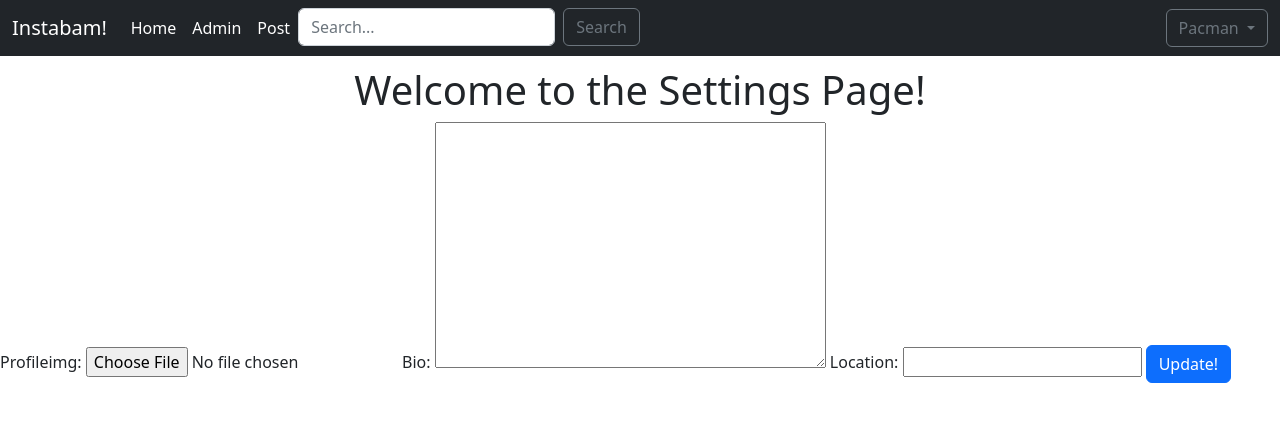
After one commit to ikeasamoahansah/instabam, a Django app: page /profile/settings in a window 1280 px wide. The commit adds this page. Shown: the top 422 px of the page. Run offline with Django 4.2, Linux system fonts and the light colour scheme; a user stored in the database is signed in; data comes from the database, SQL or seed files in the repository.

Commit message:
all functionality complete

```diff
--- a/backend/socioApp/instabam/admin.py
+++ b/backend/socioApp/instabam/admin.py
@@ -5,3 +5,5 @@ from .models import *
 admin.site.register(Post)
 admin.site.register(Reply)
 admin.site.register(UserProfile)
+admin.site.register(LikePost)
+admin.site.register(FollowersCount)
--- a/backend/socioApp/instabam/forms.py
+++ b/backend/socioApp/instabam/forms.py
@@ -1,7 +1,7 @@
 from django import forms
 from django.contrib.auth.forms import UserCreationForm
 from django.contrib.auth.models import User
-from .models import Post
+from .models import Post, UserProfile
 
 
 class RegisterForm(UserCreationForm):
@@ -12,6 +12,13 @@ class RegisterForm(UserCreationForm):
         fields = ["email", "username", "first_name", "last_name", "password1", "password2"]
 
 
+class UpdateForm(forms.ModelForm):
+
+    class Meta:
+        model = UserProfile
+        fields = ["profileimg", "bio", "location"]
+
+
 class PostForm(forms.ModelForm):
 
     class Meta:
--- a/backend/socioApp/instabam/models.py
+++ b/backend/socioApp/instabam/models.py
@@ -18,6 +18,9 @@ class Post(models.Model):
     def reply_count(self):
         return Reply.objects.filter(post=self).count()
 
+    def like_count(self):
+        return LikePost.objects.filter(post=self).count()
+
 
 class Reply(models.Model):
     user = models.ForeignKey(User, on_delete=models.CASCADE)
@@ -32,20 +35,30 @@ class Reply(models.Model):
     class Meta:
         ordering = ['-created_at']
 
+class LikePost(models.Model):
+    post = models.ForeignKey(Post, on_delete=models.CASCADE)
+    user = models.ForeignKey(User, on_delete=models.CASCADE)
+
+    def __str__(self):
+        return f"Liked by {self.user.username}"
+
 
 class UserProfile(models.Model):
-    user = models.OneToOneField(User, on_delete=models.CASCADE)
-    follows = models.ManyToManyField(User, related_name='followed_by', symmetrical=False, blank=True)
-
-    def follow(self, user):
-        self.follows.add(user)
-
-    def unfollow(self, user):
-        self.follows.remove(user)
+    user = models.ForeignKey(User, on_delete=models.CASCADE)
+    bio = models.TextField(blank=True)
+    profileimg = models.ImageField(upload_to='profile_images/', default='blank-profile-picture.jpg')
+    location = models.CharField(max_length=100, blank=True)
 
     def __str__(self):
-        return f"{self.user.username}"
+        return self.user.username
 
+
+class FollowersCount(models.Model):
+    follower = models.CharField(max_length=100)
+    user = models.CharField(max_length=100)
+
+    def __str__(self):
+        return self.user
 
 @receiver(post_save, sender=User)
 def create_user_profile(sender, instance, created, **kwargs):
--- a/backend/socioApp/instabam/templates/instabam/home.html
+++ b/backend/socioApp/instabam/templates/instabam/home.html
@@ -15,10 +15,16 @@
 
                 <div class="card-body">
                     <p class="card-text">{{post.caption_text}}</p>
+                    <p class="card-text">Likes: {{post.like_count}}</p>
                     <div class="d-flex justify-content-between align-items-center">
                         <div class="btn-group">
                             <a href="{% url 'view_post' post.id %}">
                                 <button type="submit" class="btn btn-success badge" name="reply-button">Reply</button>
+                            </a>
+                        </div>
+                        <div class="btn-group">
+                            <a href="/like-post?post_id={{post.id}}">
+                                <button type="submit" class="btn btn-primary badge" name="like-button">Like</button>
                             </a>
                         </div>
                         {% if user == post.author %}
--- a/backend/socioApp/instabam/templates/instabam/layout.html
+++ b/backend/socioApp/instabam/templates/instabam/layout.html
@@ -43,8 +43,9 @@
                   {{user.username}}
                 </button>
                 <ul class="dropdown-menu">
-                  <li><a class="dropdown-item" href="{% url 'profile' user.id %}">Profile</a></li>
+                  <li><a class="dropdown-item" href="{% url 'profile' user.username %}">Profile</a></li>
                   <li><a class="dropdown-item" href="{% url 'update_user' %}">Update user</a></li>
+                  <li><a class="dropdown-item" href="{% url 'settings' %}">Settings</a></li>
                   <li><a class="dropdown-item" href="{% url 'logout' %}">Logout</a></li>
                 </ul>
               </div>
--- a/backend/socioApp/instabam/templates/instabam/search.html
+++ b/backend/socioApp/instabam/templates/instabam/search.html
@@ -10,7 +10,7 @@
 {% if users %}
   <ul>
     {% for user in users %}
-        <li><a href="{% url 'profile' user.id %}">{{ user.username }}</a></li>
+        <li><a href="{% url 'profile' user.username %}">{{ user.username }}</a></li>
     {% endfor %}
   </ul>
 {% else %}
--- a/backend/socioApp/instabam/templates/instabam/view_post.html
+++ b/backend/socioApp/instabam/templates/instabam/view_post.html
@@ -9,6 +9,7 @@
 <div class='container'>
     <img src="{{post.body.url}}" style="object-fit: contain; max-height: 15rem;" alt="image" class="img-thumbnail card-img-top img-responsive"/>
 </div>
+<p>Likes: {{post.like_count}}</p>
 <p>Replies: {{ reply_count }}</p>
 
 <!-- Display replies -->
--- /dev/null
+++ b/backend/socioApp/instabam/templates/registration/settings.html
@@ -0,0 +1,13 @@
+{% extends "instabam/layout.html" %}
+
+{%block body%}
+<h1 class="text-center" style="padding-top: 10px;">Welcome to the Settings Page!</h1>
+
+<div class="form-group">
+    <form method="post" enctype="multipart/form-data">
+        {% csrf_token %}
+        {{form}}
+        <button type="submit" class="btn btn-primary">Update!</button>
+    </form>
+</div>
+{%endblock%}
--- a/backend/socioApp/instabam/urls.py
+++ b/backend/socioApp/instabam/urls.py
@@ -12,10 +12,13 @@ urlpatterns = [
     path('logout', views.logout_view, name="logout"),
     path('post_cont', views.post_content, name="post"),
     path('search/', views.search, name='search'),
-    path('profile/u/<int:my_id>', views.profile, name="profile"),
-    path('profile/u/update_user', views.update_user, name="update_user" ),
+    path('profile/u/<str:pk>', views.profile, name="profile"),
+    path('profile/update_user', views.update_user, name="update_user" ),
+    path('profile/settings', views.settings, name="settings" ),
     path('post/<int:post_id>/', views.view_post, name='view_post'),
     path('post/<int:post_id>/reply/', views.reply, name='reply'),
+    path('like-post/', views.like_post, name='like-post'),
+    path('follow/', views.follow, name='follow'),
 
     path('reset_password/',
          auth_views.PasswordResetView.as_view(template_name='registration/reset_password.html'),
--- a/backend/socioApp/instabam/views.py
+++ b/backend/socioApp/instabam/views.py
@@ -74,49 +74,65 @@ def post_content(request):
     return render(request, 'instabam/post.html', {"form":form})
 
 @login_required(login_url='/login')
-def profile(request, my_id):
+def profile(request, pk):
 
-    user_to_follow = User.objects.get(id=my_id)
+    user_to_follow = User.objects.get(username=pk)
     profile = UserProfile.objects.get(user=user_to_follow)
     get_and_del(request)
 
-    if request.method == "POST":
-        # current_user_profile = request.user.userprofile
+    follower = request.user.username
+    user = pk
 
-        action = request.POST["follow"]
+    if FollowersCount.objects.filter(follower=follower, user=user).first():
+        button_text = 'Unfollow'
+    else:
+        button_text = 'Follow'
 
-        if action == "unfollow":
-            # current_user_profile.follows.remove(profile)
-            unfollow_user(request, my_id)
-        elif action == "follow":
-            # current_user_profile.follows.add(profile)
-            follow_user(request, my_id)
+        user_followers = len(FollowersCount.objects.filter(user=pk))
+        user_following = len(FollowersCount.objects.filter(follower=pk))
 
-        # current_user_profile.save()
 
     return render(request, 'instabam/profile.html', {
         "profile": profile,
-        "posts": Post.objects.all().order_by('-updated_at')
+        "posts": Post.objects.all().order_by('-updated_at'),
+        "button_text": button_text,
+        "user_followers": user_followers,
+        "user_following": user_following,
     })
 
 
 @login_required(login_url='/login')
 def update_user(request):
 
-    current_user = User.objects.get(id=request.user.id)
+    current_user = User.objects.get(username=request.user.username)
 
     if request.method == "POST":
         form = RegisterForm(request.POST or None, instance=current_user)
         if form.is_valid():
             form.save()
             auth_login(request, current_user)
-            return redirect(f'/profile/u/{request.user.id}')
+            return redirect(f'/profile/u/{request.user.username}')
     else:
         form = RegisterForm()
 
     return render(request, 'registration/update_user.html', {
         "form": form
     })
+
+@login_required(login_url='/login')
+def settings(request):
+
+    current_user = User.objects.get(username=request.user.username)
+
+    if request.method == "POST":
+        form = UpdateForm(request.POST, request.FILES, instance=current_user)
+        if form.is_valid():
+            form.save()
+            auth_login(request, current_user)
+            return redirect(f'/profile/u/{request.user.username}')
+    else:
+        form = UpdateForm()
+    return render(request, 'registration/settings.html', {"form":form})
 
 @login_required(login_url='/login')
 @require_POST
@@ -131,6 +147,25 @@ def reply(request, post_id):
         return render(HttpResponse(
             'None'
         ))
+
+@login_required(login_url='/login')
+def like_post(request):
+    post_id = request.GET.get('post_id')
+
+    post = Post.objects.get(id=post_id)
+
+    like_filter = LikePost.objects.filter(post=post, user=request.user).first()
+
+    if like_filter == None:
+        new_like = LikePost.objects.create(post=post, user=request.user)
+        new_like.save()
+        post.save()
+        return redirect('/home')
+    else:
+        like_filter.delete()
+        post.save()
+        return redirect('/home')
+
 
 @login_required(login_url='/login')
 def view_post(request, post_id):
@@ -161,31 +196,18 @@ def search(request):
     return render(request, 'instabam/search.html', context)
 
 @login_required(login_url='/login')
-def follow_user(request, user_id):
-    # Get the UserProfile instance of the current user
-    current_user_profile = request.user.userprofile
+def follow(request):
+    if request.method == "POST":
+        follower = request.POST['follower']
+        user = request.POST['user']
 
-    # Get the UserProfile instance of the user to be followed
-    user_to_follow = get_object_or_404(UserProfile, user=user_id)
-
-    # Add the user_to_follow to the followers of the current_user_profile
-    current_user_profile.follow(user_to_follow.user)
-    current_user_profile.save()
-
-
-    return redirect(f'profile/u/{user_id}')
-
-@login_required(login_url='/login')
-def unfollow_user(request, user_id):
-    # Get the UserProfile instance of the current user
-    current_user_profile = request.user.userprofile
-
-    # Get the UserProfile instance of the user to be unfollowed
-    user_to_unfollow = get_object_or_404(UserProfile, pk=user_id)
-
-    # Remove the user_to_unfollow from the followers of the current_user_profile
-    current_user_profile.unfollow(user_to_unfollow.user)
-    current_user_profile.save()
-
-
-    return redirect(f'profile/u/{user_id}')
+        if FollowersCount.objects.filter(follower=follower, user=user).first():
+            delete_follower = FollowersCount.objects.get(follower=follower, user=user)
+            delete_follower.delete()
+            return redirect(f'/profile/u/{user}')
+        else:
+            new_follower = FollowersCount.objects.create(follower=follower, user=user)
+            new_follower.save()
+            return redirect(f'/profile/u/{user}')
+    else:
+        return redirect('/home')
```
Also changed, not shown: backend/socioApp/instabam/templates/instabam/profile.html (+16 -8 lines), backend/socioApp/db.sqlite3, backend/socioApp/instabam/migrations/0013_remove_userprofile_follows_userprofile_bio_and_more.py (added), backend/socioApp/instabam/migrations/0014_likepost.py (added), backend/socioApp/instabam/migrations/0015_followerscount.py (added), backend/socioApp/instabam/migrations/0016_remove_followerscount_from_userprofile_and_more.py (added), backend/socioApp/media/blank-profile-picture.jpg (added), backend/socioApp/media/images/b51omo1taiya1.jpg (added), backend/socioApp/media/images/banana2.jpg (deleted), backend/socioApp/media/profile_images/Call_Of_the_Night.jpg (added).
